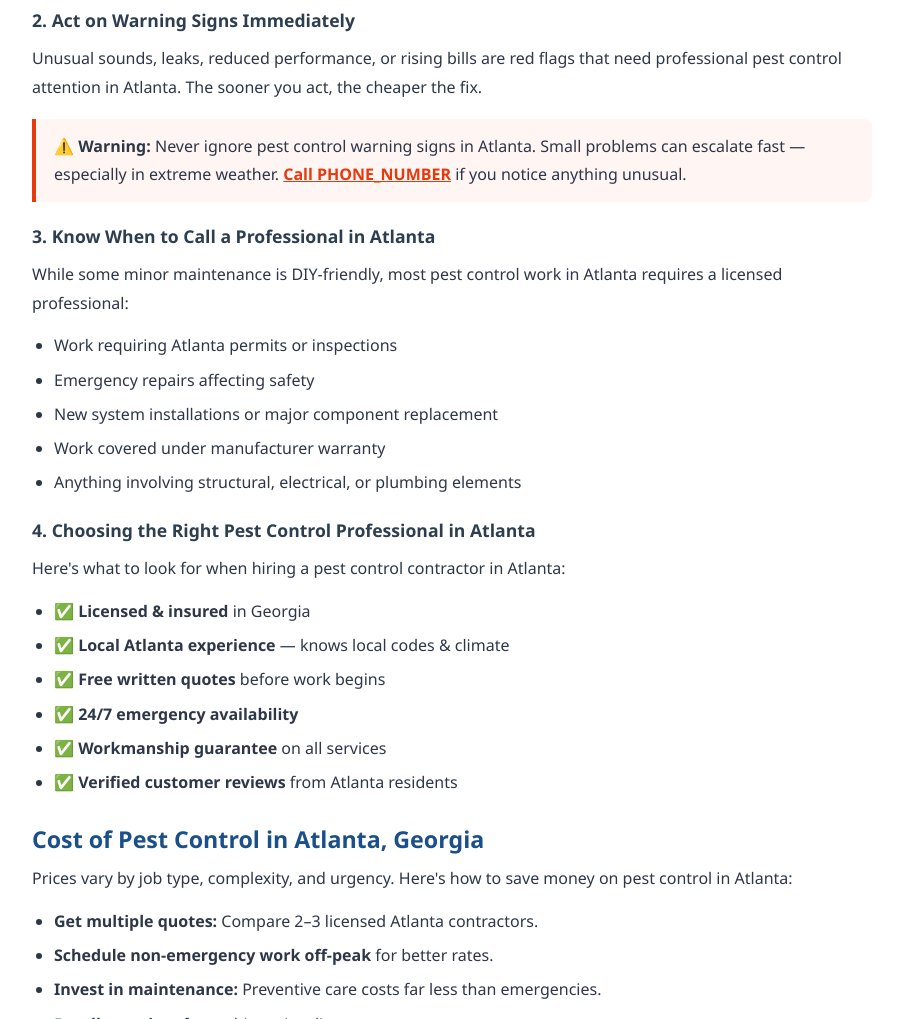
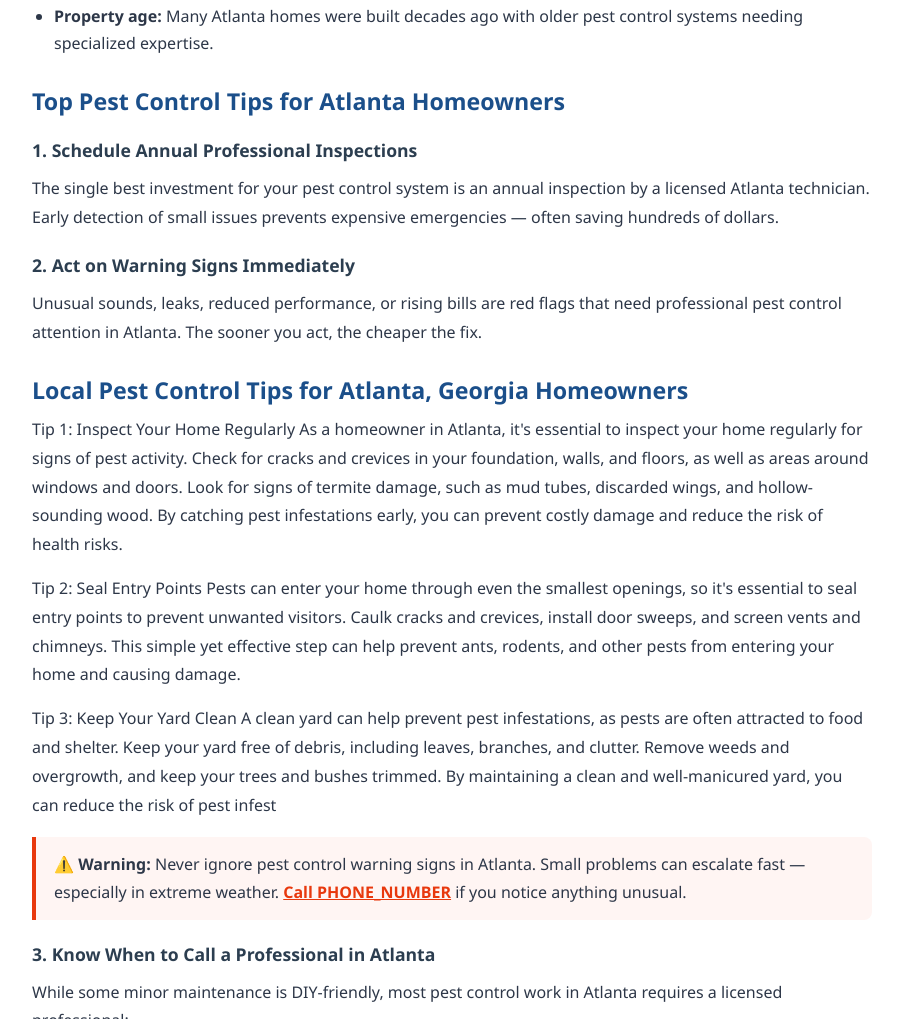
Before and after one commit to leadsmartaffiliate/pest-control-service-atlanta-ga, a plain HTML site: page blog/how-to-choose-pest-control-atlanta/index.html in a window 1280 px wide. Shown: the part 1270-2289 px from the top of the page, without its empty margins (188-1087 px from the left). Drawn offline with Linux system fonts and the light colour scheme.

Commit message:
Update blog/how-to-choose-pest-control-atlanta/index.html

```diff
--- a/blog/how-to-choose-pest-control-atlanta/index.html
+++ b/blog/how-to-choose-pest-control-atlanta/index.html
@@ -179,7 +179,9 @@ footer{background:var(--dark);color:#c9d1e0;padding:40px 20px 20px}
       </figure>
 
       <h2>Why pest control tips and guide Atlanta Matters for Atlanta Properties</h2>
-      <p>For homeowners and business owners in <strong>Atlanta, Georgia</strong>, understanding <strong>pest control tips and guide atlanta</strong> is crucial. Ignoring pest control issues can lead to costly damage, safety hazards, and lower property values. In this expert guide, our local Atlanta team shares everything you need to know.</p><p>Whether you're a first-time homeowner or a seasoned property manager, this guide gives you practical knowledge to make informed decisions and save money.</p>
+      <p>As a homeowner in Atlanta, you're likely no stranger to the challenges of maintaining a pest-free property. From the scorching summer heat to the mild winters, Atlanta's unique climate creates an ideal breeding ground for an array of unwanted insects and rodents. But with the right knowledge and strategies, you can keep your home safe and secure from these pests.</p>
+<p>In this blog post, we'll share expert tips and advice on pest control maintenance, specifically tailored to Atlanta homeowners. From identifying common pest hotspots to implementing effective prevention measures, our comprehensive guide will help you navigate the world of pest control with confidence. We'll cover topics such as ant control, termite treatment, and rodent control, providing you with the tools and knowledge you need to keep your home pest-free.</p>
+<p>Whether you're a seasoned homeowner or a newcomer to the Atlanta area, our pest control tips and guide are designed to be informative, helpful, and easy to follow. Our goal is to empower you with the expertise and resources you need to take control of your pest control, reducing the risk of costly damage and health risks. So read on, and let's get started on the path to a pest-free tomorrow.</p>
 
       <h2>Pest Control Challenges Unique to Atlanta, Georgia</h2>
       <p>Atlanta's unique climate, water quality, and local building codes create specific
@@ -207,7 +209,13 @@ footer{background:var(--dark);color:#c9d1e0;padding:40px 20px 20px}
       need professional pest control attention in Atlanta. The sooner you act, the cheaper
       the fix.</p>
 
-
+      <h2>Local Pest Control Tips for Atlanta, Georgia Homeowners</h2>
+<p>Tip 1: Inspect Your Home Regularly
+As a homeowner in Atlanta, it's essential to inspect your home regularly for signs of pest activity. Check for cracks and crevices in your foundation, walls, and floors, as well as areas around windows and doors. Look for signs of termite damage, such as mud tubes, discarded wings, and hollow-sounding wood. By catching pest infestations early, you can prevent costly damage and reduce the risk of health risks.</p>
+<p>Tip 2: Seal Entry Points
+Pests can enter your home through even the smallest openings, so it's essential to seal entry points to prevent unwanted visitors. Caulk cracks and crevices, install door sweeps, and screen vents and chimneys. This simple yet effective step can help prevent ants, rodents, and other pests from entering your home and causing damage.</p>
+<p>Tip 3: Keep Your Yard Clean
+A clean yard can help prevent pest infestations, as pests are often attracted to food and shelter. Keep your yard free of debris, including leaves, branches, and clutter. Remove weeds and overgrowth, and keep your trees and bushes trimmed. By maintaining a clean and well-manicured yard, you can reduce the risk of pest infest</p>
 
       <div class="warn-box" role="alert">
         ⚠️ <strong>Warning:</strong> Never ignore pest control warning signs in Atlanta.
```
